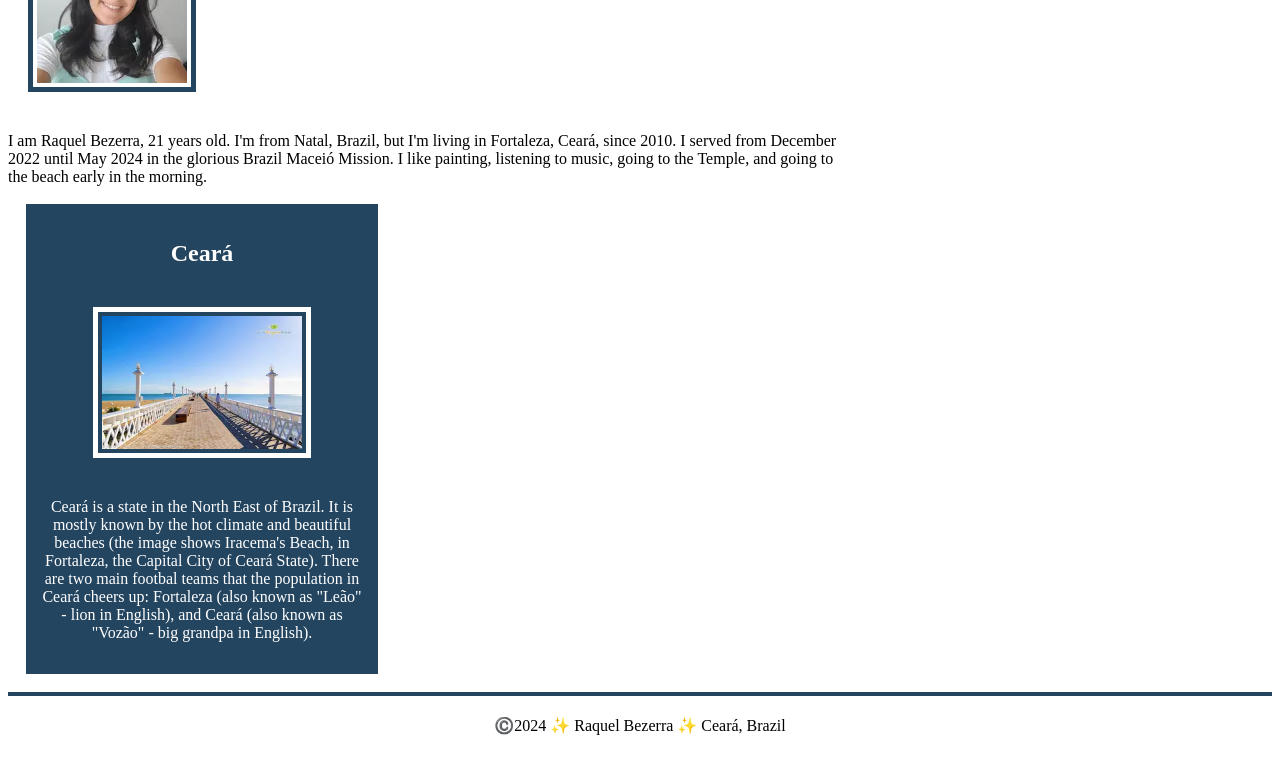
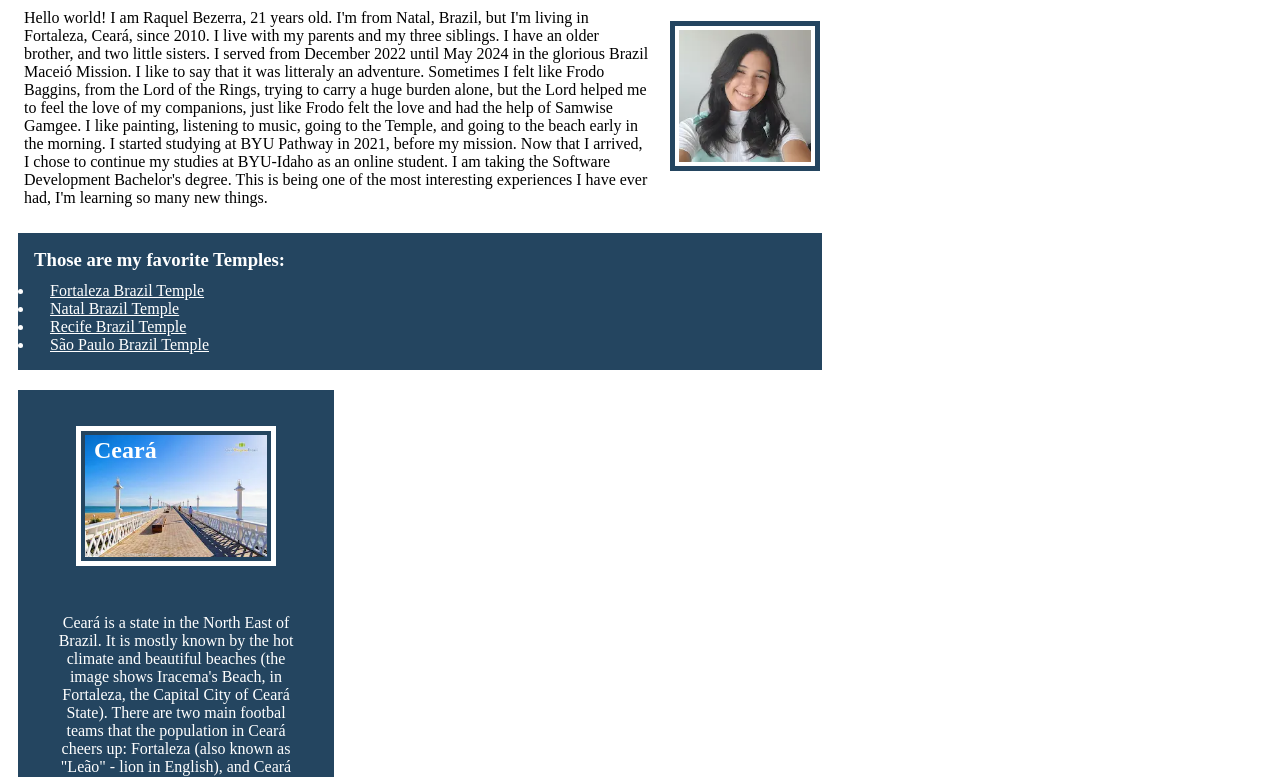
Before and after one commit to raquelbezerrambm/wdd130, a plain HTML site: page index.html in a window 1280 px wide. Shown: the part 378-1155 px from the top of the page. Before the commit the page ends 1129 px from the top, so only its background shows below. Drawn offline with Linux system fonts and the light colour scheme.

Commit message:
w03 enhancing my home page

```diff
--- a/index.html
+++ b/index.html
@@ -12,20 +12,38 @@
     <header>
       <nav>
         <a href="#">Home</a>
-        <a href="https://www.churchofjesuschrist.org/?lang=eng">LDS Church</a>
-        <a href="https://www.familysearch.org/en/">Family Search</a>
+        <a href="https://www.churchofjesuschrist.org/?lang=eng" target="_blank">LDS Church</a>
+        <a href="https://www.familysearch.org/en/" target="_blank">Family Search</a>
+        <a href="https://www.linkedin.com/in/raquel-bezerra-coder/" target="_blank">My LinkedIn</a>
+        <a href="https://www.facebook.com/profile.php?id=100011666740276&viewas=&show_switched_toast=false&show_switched_tooltip=false&is_tour_dismissed=false&is_tour_completed=false&show_podcast_settings=false&show_community_review_changes=false&should_open_composer=false&badge_type=NEW_MEMBER&show_community_rollback_toast=false&show_community_rollback=false&show_follower_visibility_disclosure=false&bypass_exit_warning=true" target="_blank">My Facebook</a>
       </nav>
     </header>
     <main>
       <h1>Raquel Bezerra | WDD 130</h1>
       <img src="images/profile.webp" alt="I'm Raquel Bezerra, and this is me!" width="200">
-      <p>I am Raquel Bezerra, 21 years old. I'm from Natal, Brazil,
-        but I'm living in Fortaleza, Ceará, since 2010. I served from December
-        2022 until May 2024 in the glorious Brazil Maceió Mission.
+      <p>Hello world! I am Raquel Bezerra, 21 years old. I'm from Natal, Brazil,
+        but I'm living in Fortaleza, Ceará, since 2010. I live with my parents and my three
+        siblings. I have an older brother, and two little sisters. I served from December
+        2022 until May 2024 in the glorious Brazil Maceió Mission. I like to say that it was
+        litteraly an adventure. Sometimes I felt like Frodo Baggins, from the Lord of the Rings,
+        trying to carry a huge burden alone, but the Lord helped me to feel the love of my
+        companions, just like Frodo felt the love and had the help of Samwise Gamgee.
         I like painting, listening to music, going to the Temple, and
-        going to the beach early in the morning.</p>
+        going to the beach early in the morning.
+        I started studying at BYU Pathway in 2021, before my mission.
+        Now that I arrived, I chose to continue my studies at BYU-Idaho as
+        an online student. I am taking the Software Development Bachelor's
+        degree. This is being one of the most interesting experiences I have
+        ever had, I'm learning so many new things.</p>
+      <ul class="box">
+        <h3>Those are my favorite Temples:</h3>
+        <li><a href="https://www.churchofjesuschrist.org/temples/details/fortaleza-brazil-temple?lang=eng" target="_blank">Fortaleza Brazil Temple</a></li>
+        <li><a href="https://www.churchofjesuschrist.org/temples/details/natal-brazil-temple?lang=eng" target="_blank">Natal Brazil Temple</a></li>
+        <li><a href="https://www.churchofjesuschrist.org/temples/details/recife-brazil-temple?lang=eng" target="_blank">Recife Brazil Temple</a></li>
+        <li><a href="https://www.churchofjesuschrist.org/temples/details/sao-paulo-brazil-temple?lang=eng" target="_blank">São Paulo Brazil Temple</a></li>
+      </ul>
     </main>
-    <aside>
+    <aside class="box">
       <h2>Ceará</h2>
       <img src="images/ceara.webp" alt="Ceará landscape">
       <p>
@@ -40,4 +58,5 @@
       <p>©️2024 ✨ Raquel Bezerra ✨ Ceará, Brazil</p>
     </footer>
   </body>
+  <!-- Last modified: Oct 2 2024 -->
 </html>
--- a/styles/styles.css
+++ b/styles/styles.css
@@ -1,3 +1,9 @@
+* {
+  margin: 0;
+  padding: 0;
+  box-sizing: border-box;
+}
+
 :root {
   --main-color: #244560;
   --secondary-color: white;
@@ -18,6 +24,7 @@ nav a {
 
 h1 {
   color: var(--main-color);
+  margin: 1rem;
 }
 
 main img {
@@ -27,8 +34,11 @@ main img {
   padding: 4px;
   background-color: var(--secondary-color);
   margin: var(--img-margin);
+  float:right
 }
+
 p {
+  margin: 1.5rem;
   padding: 0;
 }
 
@@ -36,14 +46,25 @@ main {
   max-width: 840px;
 }
 
+ul a {
+  color: var(--secondary-color);
+  margin: 1rem
+}
+
+ul h3 {
+  margin-bottom: 0.7rem;
+}
+
 aside {
   width: 20rem;
-  margin: 1rem;
-  border: 2px solid var(--secondary-color);
-  padding: 1rem;
-  background-color: var(--main-color);
-  color: var(--secondary-color);
   text-align: center;
+  position:relative;
+}
+
+aside h2 {
+  position: absolute;
+  top: 47px;
+  left: 76px;
 }
 
 aside img {
@@ -61,3 +82,13 @@ footer {
   text-align: center;
   padding-top: 4px;
 }
+
+/* Class Selectors */
+
+.box {
+  margin: 1rem;
+  border: 2px solid var(--secondary-color);
+  padding: 1rem;
+  background-color: var(--main-color);
+  color: var(--secondary-color);
+}
```
